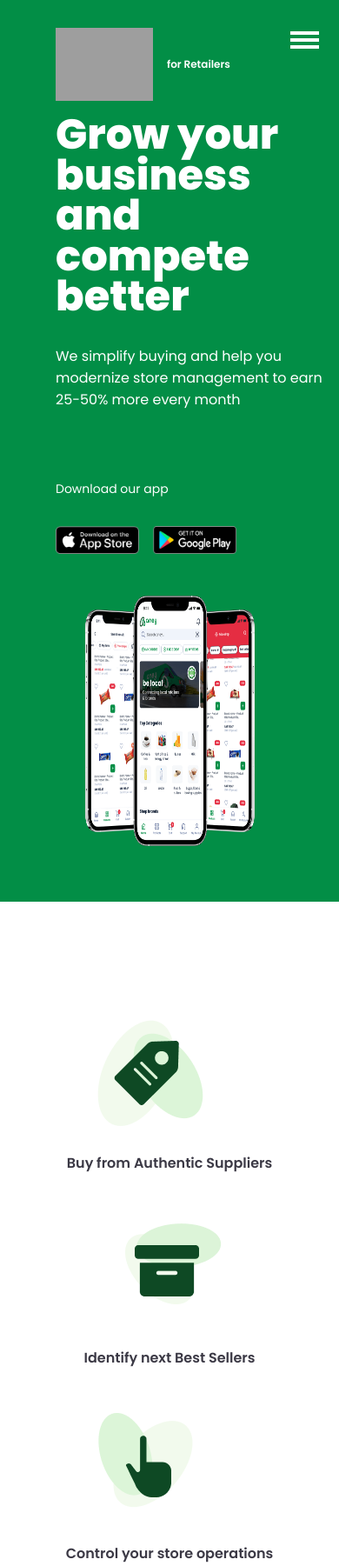
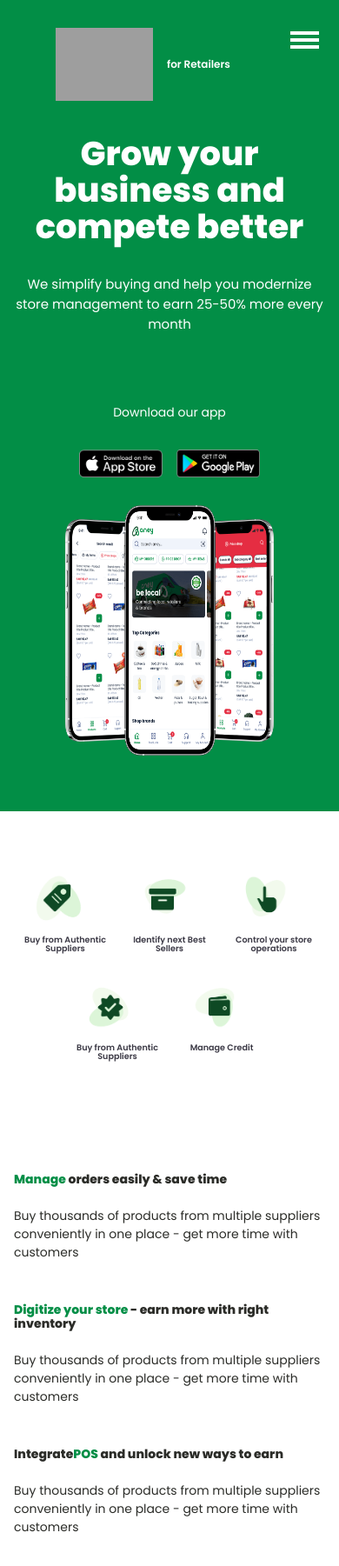
Before and after one commit to ashishMECHA/aney, a plain HTML site: page retailer.html in a window 390 px wide. Shown: the top 1801 px of the page at 87% size. Drawn offline with Linux system fonts and the light colour scheme; grey boxes are pictures that could not be loaded.

Commit message:
css changes done

```diff
--- a/styles.css
+++ b/styles.css
@@ -800,8 +800,8 @@ textarea {
     .content_wrapper{
         display: flex;
         flex-direction: column;
-        gap: 3rem;
-        margin-top: 1rem;
+        gap: 2rem;
+        margin-top: 2.5rem;
     }
     .left_content{
         width: 100%;
@@ -809,7 +809,7 @@ textarea {
     .right_content{
         margin-left: auto;
         margin-right: auto;
-        width: 50%;
+        width: 15rem;
         height: 18rem;
     }
     .below_header2{
@@ -824,6 +824,14 @@ textarea {
     .text_cont2{
         padding-left: 0;
         margin-bottom: 3rem;
+
+    }
+    .text_cont p{
+        font-size: 14px;
+    }
+    .text_cont2 p{
+        font-size: 14px;
+
 
     }
     .bgimg_text{
@@ -846,7 +854,7 @@ textarea {
     .bold{
         font-family: "Poppins";
         font-weight: 800;
-        font-size: 2rem;
+        font-size: 1.8rem;
         line-height:1.1;
         margin-bottom: 1.5rem;
     }
@@ -871,4 +879,95 @@ textarea {
     .heading{
         font-size: 2rem;
     }
+    .below_header{
+        display: flex;
+        flex-wrap: wrap;
+        justify-content:center;
+        padding-left: 1rem;
+        padding-right: 1rem;
+        margin-top: 1rem;
+        margin-bottom:1rem ;
+    }
+    .below_header p{
+        color: #3b3945;
+        font-weight: 600;
+        line-height: 1.1;
+        text-align: center;
+        font-size: .6rem;
+    }
+    .below_header img{
+        width:5rem;
+    }
+    .below_header div{
+        width:6rem;
+    }
+    .main_text{
+
+        font-size: 2.4rem;
+        text-align: center;
+        padding-left: 1rem;
+        padding-right: 1rem;
+
+     line-height: 1.1;
+    }
+    .main_text2{
+
+        text-align: center;
+        font-size: 15px;
+        /* margin-top: 2rem;
+        margin-bottom: .5rem;
+        color: #ffffff; */
+        padding-left: 1rem;
+        padding-right: 1rem;
+
+    }
+    .main_text3{
+        text-align: center;
+        font-size: 14px;
+        padding-left: 1rem;
+        padding-right: 1rem;
+    }
+    #buttons{
+        padding-left: 1rem;
+        padding-right: 1rem;
+        display: flex;
+        justify-content: center;
+
+    }
+    .main_text_a{
+        font-size: 2.4rem;
+        text-align: center;
+        padding-left: 1rem;
+        padding-right: 1rem;
+
+     line-height: 1.1;
+    }
+    .main_text2_b{
+        text-align: center;
+        font-size: 15px;
+        /* margin-top: 2rem;
+        margin-bottom: .5rem;
+        color: #ffffff; */
+        padding-left: 1rem;
+        padding-right: 1rem;
+    }
+    .main_text3_c{
+        text-align: center;
+        font-size: 14px;
+        padding-left: 1rem;
+        padding-right: 1rem;
+    }
+    .about{
+        margin-top: 1rem;
+        margin-bottom: 1.5rem;
+        font-size: 15px;
+    }
+    .how_it_works {
+
+        margin-left: 1rem;
+        margin-right: 1rem;
+    }
+
+
+
 }
```
Also changed, not shown: horeca.html (+8 -6 lines).
